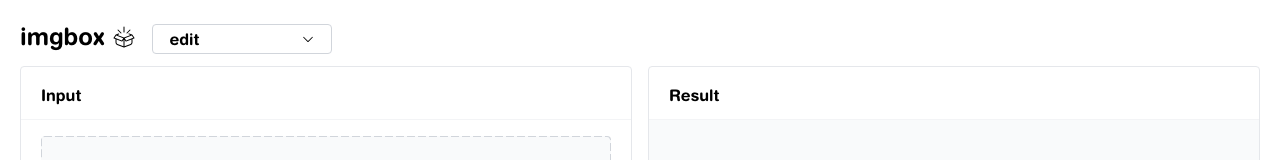
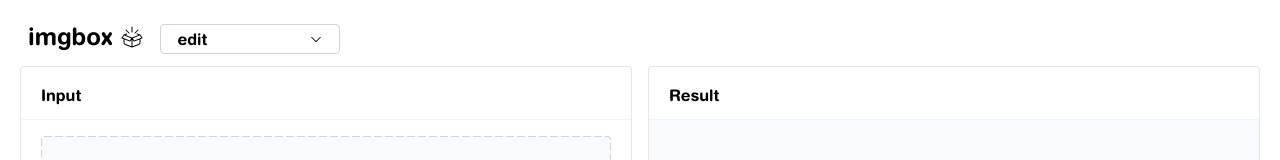
Before and after one commit to jrpll/imgbox, a React (Vite) app in the folder frontend/: page / in a window 1280 px wide. Shown: the top 160 px of the page. Built offline with nearby package versions, Linux system fonts and the light colour scheme.

Commit message:
move imgbox

```diff
--- a/frontend/src/components/ImageEditor.jsx
+++ b/frontend/src/components/ImageEditor.jsx
@@ -78,7 +78,7 @@ export default function ImageEditor() {
     <div className="h-screen bg-white flex flex-col p-5 gap-3 overflow-hidden">
 
       {/* Header */}
-      <div className="flex items-baseline gap-2 flex-shrink-0">
+      <div className="flex items-baseline gap-2 flex-shrink-0 pl-2">
         <h1 className="text-2xl font-bold">imgbox</h1>
         <span className="w-6 h-6 block self-center" dangerouslySetInnerHTML={{ __html: boxIconRaw.replace(/width="\d+" height="\d+"/, 'width="24" height="24"') }} />
         <div className="relative ml-2" ref={menuRef}>
```
